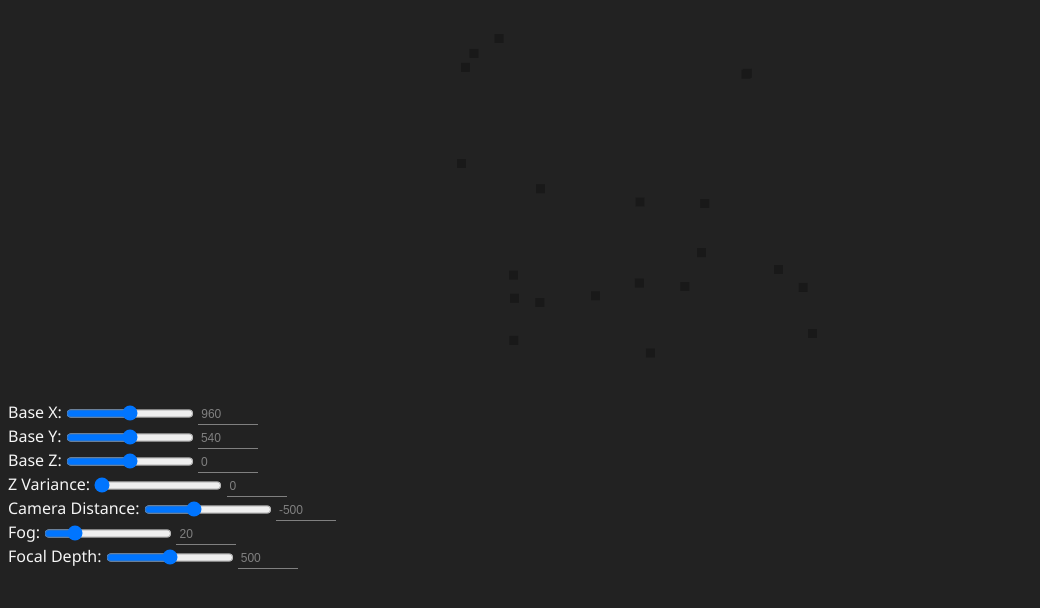
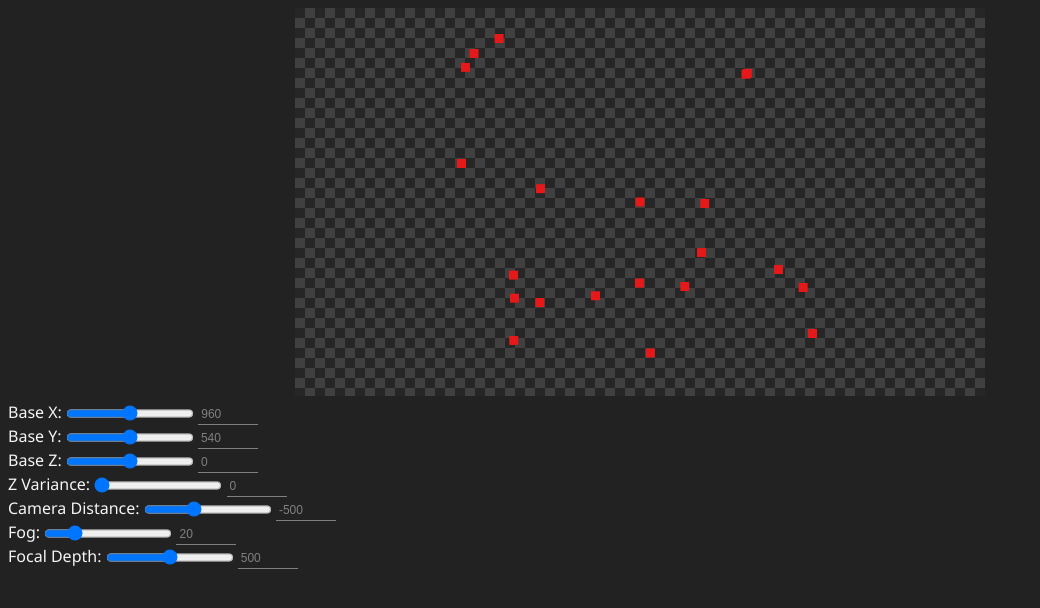
Before and after one commit to yikuansun/sprite-replicator, a SvelteKit app: page / in a window 1280 px wide. Shown: the top 608 px of the page, without its empty margins (0-1040 px from the left). Built offline with nearby package versions, Linux system fonts and the light colour scheme.

Commit message:
add canvas bg

```diff
--- a/src/routes/+page.svelte
+++ b/src/routes/+page.svelte
@@ -104,6 +104,7 @@
             let focalPlane = userOptions["focalDepth"] + userOptions["cameraZ"];
             ctx.filter = `blur(${Math.abs((sprite["z"] - focalPlane) * userOptions["fieldBlur"] / 500)}px)
                 contrast(${Math.max(100 - ((sprite["z"] - userOptions["cameraZ"]) * userOptions["fog"] / 500), 0)}%)`;
+            ctx.fillStyle = "red";
             ctx.fillRect(-width / 2, -height / 2, width, height);
         }
     }
@@ -114,7 +115,8 @@
     }
 </script>
 
-<canvas bind:this={outputCanvas} width={userOptions["imageWidth"]} height={userOptions["imageHeight"]}></canvas>
+<canvas bind:this={outputCanvas} width={userOptions["imageWidth"]} height={userOptions["imageHeight"]}
+    style:background="url('{transparencySquare}') repeat"></canvas>
 
 <!-- svg for testing purposes only
 <div style:width="800px" style:background-color="white">
```
